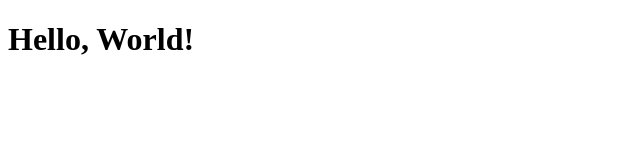
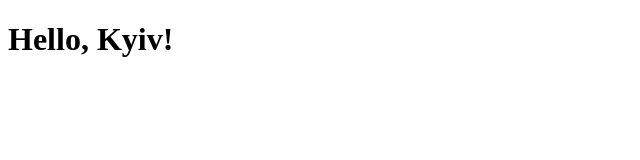
Before and after one commit to sorumond/lesson_3, a plain HTML site: page index.html in a window 1280 px wide. Shown: the full height of the page, 0-640 px from the left. Drawn offline with Linux system fonts and the light colour scheme.

Commit message:
Change H1
Hello, World to Hello, Kyiv!

```diff
--- a/index.html
+++ b/index.html
@@ -5,6 +5,6 @@
     <title>Hello, Kyiv!</title>
 </head>
 <body>
-    <h1>Hello, World! </h1>
+    <h1>Hello, Kyiv!</h1>
 </body>
 </html>
```
